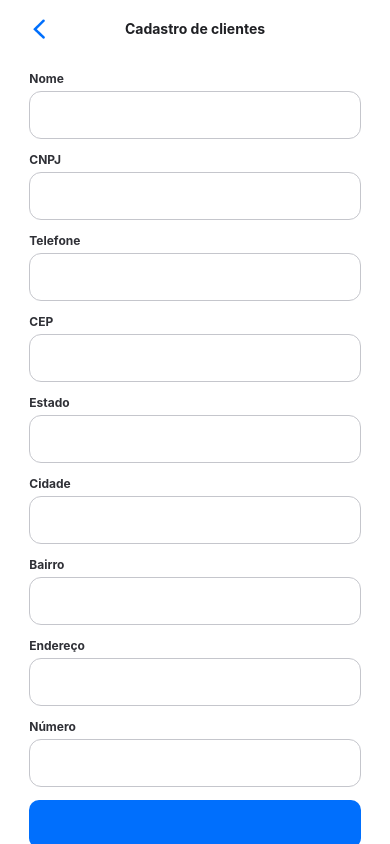
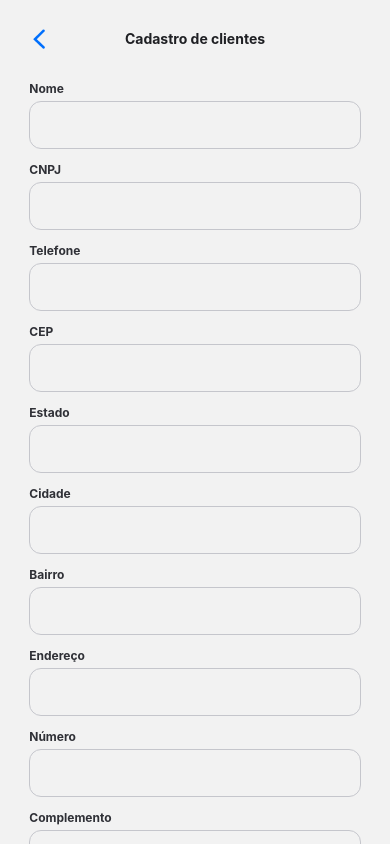
Before and after one commit to DouglasSantos94/vidya-tech-test, a React Native app: screen /NewOrder in a window 390 px wide. Built offline with nearby package versions, Linux system fonts and the light colour scheme.

Commit message:
feat: create ErrorMessage component and show on form error

```diff
--- /dev/null
+++ b/src/components/ErrorMessage/ErrorMessage.js
@@ -0,0 +1,8 @@
+import { Text } from "react-native";
+import styled from "styled-components/native";
+
+export const ErrorMessage = styled(Text)`
+  color: #db1d39;
+  font-size: 14px;
+  font-weight: bold;
+`;
--- a/src/components/index.js
+++ b/src/components/index.js
@@ -1,3 +1,4 @@
+export { ErrorMessage } from "./ErrorMessage/ErrorMessage";
 export * from "./Icon/Icon";
 export { Container } from "./Container/Container";
 export { Button } from "./Button/Button";
--- a/src/pages/Customer/CustomerForm/CustomerForm.js
+++ b/src/pages/Customer/CustomerForm/CustomerForm.js
@@ -1,5 +1,7 @@
 import { useState } from "react";
+import { ScrollView, Text } from "react-native";
 import { Controller, useForm } from "react-hook-form";
+import { yupResolver } from "@hookform/resolvers/yup";
 import {
   Container,
   Header,
@@ -7,8 +9,10 @@ import {
   PageTitle,
   Button,
   BackIcon,
+  ErrorMessage,
 } from "../../../components";
 import { CustomerFormContent } from "./CustomerForm.styles";
+import { customerFormSchema } from "../../../schema/customerFormSchema";
 
 function CustomerForm({ navigation }) {
   const {
@@ -26,14 +30,16 @@ function CustomerForm({ navigation }) {
       customerNeighborhood: "",
       customerStreet: "",
       customerNumber: "",
+      customerComplement: "",
     },
+    resolver: yupResolver(customerFormSchema),
   });
 
   const [focusedField, setFocusedField] = useState("");
 
   const onSubmit = (data) => console.log(data);
   return (
-    <Container>
+    <ScrollView contentContainerStyle={{ alignItems: "center", marginTop: 10 }}>
       <Header>
         <BackIcon onPress={() => navigation.goBack()} />
         <PageTitle pageTitleText="Cadastro de clientes" />
@@ -54,6 +60,9 @@ function CustomerForm({ navigation }) {
           )}
           name="customerName"
         />
+        {errors.customerName && (
+          <ErrorMessage>{errors.customerName.message}</ErrorMessage>
+        )}
         <Controller
           control={control}
           rules={{ required: true }}
@@ -69,6 +78,9 @@ function CustomerForm({ navigation }) {
           )}
           name="customerCnpj"
         />
+        {errors.customerCnpj && (
+          <ErrorMessage>{errors.customerCnpj.message}</ErrorMessage>
+        )}
         <Controller
           control={control}
           rules={{ required: true }}
@@ -84,6 +96,9 @@ function CustomerForm({ navigation }) {
           )}
           name="customerPhoneNumber"
         />
+        {errors.customerPhoneNumber && (
+          <ErrorMessage>{errors.customerPhoneNumber.message}</ErrorMessage>
+        )}
         <Controller
           control={control}
           rules={{ required: true }}
@@ -99,6 +114,9 @@ function CustomerForm({ navigation }) {
           )}
           name="customerZipCode"
         />
+        {errors.customerZipCode && (
+          <ErrorMessage>{errors.customerZipCode.message}</ErrorMessage>
+        )}
         <Controller
           control={control}
           rules={{ required: true }}
@@ -114,6 +132,9 @@ function CustomerForm({ navigation }) {
           )}
           name="customerState"
         />
+        {errors.customerState && (
+          <ErrorMessage>{errors.customerState.message}</ErrorMessage>
+        )}
         <Controller
           control={control}
           rules={{ required: true }}
@@ -129,6 +150,9 @@ function CustomerForm({ navigation }) {
           )}
           name="customerCity"
         />
+        {errors.customerCity && (
+          <ErrorMessage>{errors.customerCity.message}</ErrorMessage>
+        )}
         <Controller
           control={control}
           rules={{ required: true }}
@@ -144,6 +168,9 @@ function CustomerForm({ navigation }) {
           )}
           name="customerNeighborhood"
         />
+        {errors.customerNeighborhood && (
+          <ErrorMessage>{errors.customerNeighborhood.message}</ErrorMessage>
+        )}
         <Controller
           control={control}
           rules={{ required: true }}
@@ -159,6 +186,9 @@ function CustomerForm({ navigation }) {
           )}
           name="customerStreet"
         />
+        {errors.customerStreet && (
+          <ErrorMessage>{errors.customerStreet.message}</ErrorMessage>
+        )}
         <Controller
           control={control}
           rules={{ required: true }}
@@ -174,9 +204,26 @@ function CustomerForm({ navigation }) {
           )}
           name="customerNumber"
         />
-        <Button onPress={handleSubmit(onSubmit)} />
+        {errors.customerNumber && (
+          <ErrorMessage>{errors.customerNumber.message}</ErrorMessage>
+        )}
+        <Controller
+          control={control}
+          render={({ field: { onChange, value, name } }) => (
+            <Input
+              labelText="Complemento"
+              onBlur={() => setFocusedField("")}
+              onFocus={() => setFocusedField(name)}
+              focused={focusedField === name}
+              onChangeText={onChange}
+              value={value}
+            />
+          )}
+          name="customerComplement"
+        />
+        <Button onPress={handleSubmit(onSubmit)} text="Salvar cliente" />
       </CustomerFormContent>
-    </Container>
+    </ScrollView>
   );
 }
 
```
